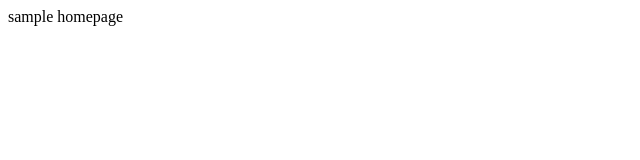
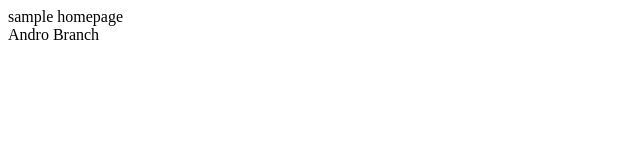
Before and after one commit to cbondoc/test-repo, a plain HTML site: page index.html in a window 1280 px wide. Shown: the full height of the page, 0-640 px from the left. Drawn offline with Linux system fonts and the light colour scheme.

Commit message:
test branch for git merge

```diff
--- a/index.html
+++ b/index.html
@@ -1 +1,3 @@
 sample homepage
+
+<nav> Andro Branch </nav>
```
